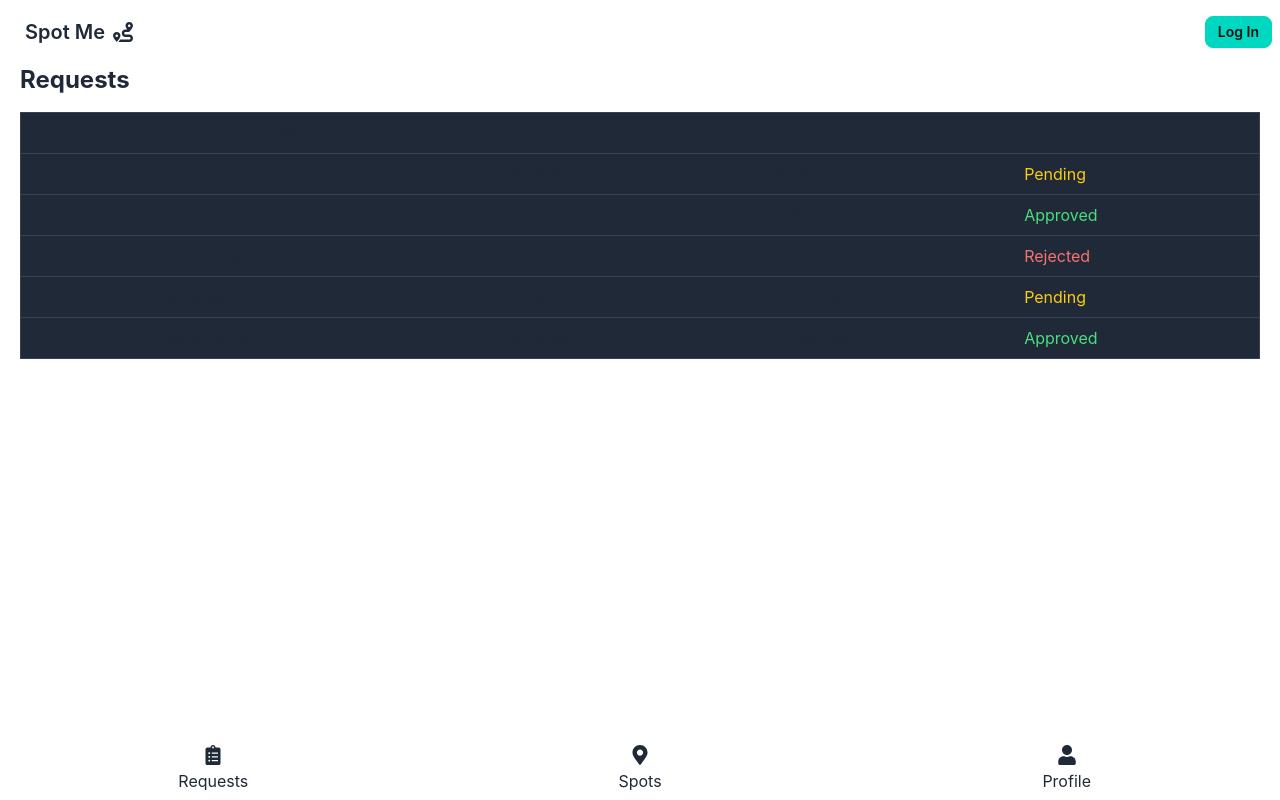
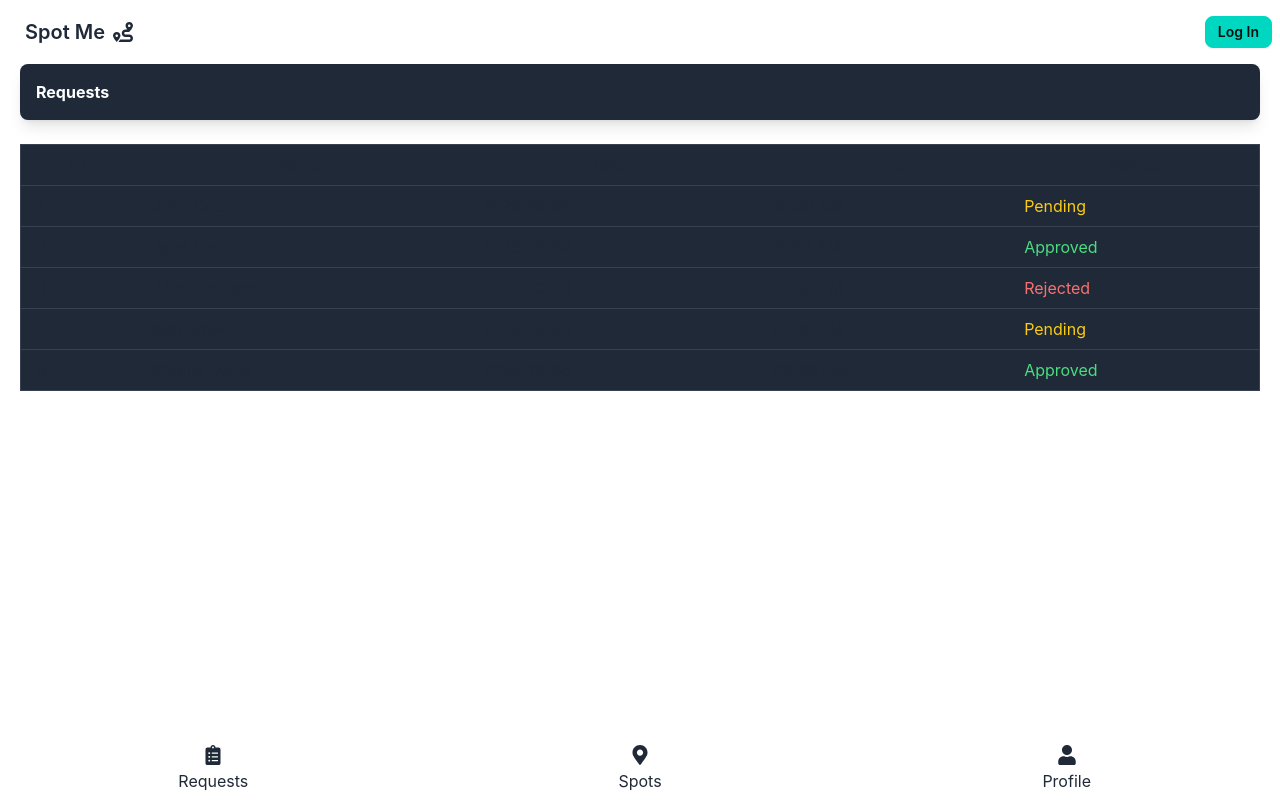
Before and after one commit to Civic-Rangers/app, a React (Vite) app: page /profile in a window 1280 px wide. Both pictures are taken after a click on the button "Requests". Built offline with nearby package versions, Linux system fonts and the light colour scheme.

Commit message:
style header

```diff
--- a/src/pages/Profile.tsx
+++ b/src/pages/Profile.tsx
@@ -3,6 +3,10 @@ import React from 'react'
 const Profile: React.FC = () => {
   return (
     <div className="p-0 pb-20">
+      <header className="mb-6 flex items-center justify-between bg-gray-800 p-4 rounded-lg shadow-lg">
+        <h1 className="text-1xl font-bold text-white">Profile</h1>
+      </header>
+
       <div className="rounded-lg bg-gray-800 p-6 shadow-lg">
         <div className="flex flex-col items-center">
           <img className="h-24 w-24 rounded-full shadow-lg" src="https://via.placeholder.com/150" alt="Profile" />
--- a/src/pages/donor/Requests.tsx
+++ b/src/pages/donor/Requests.tsx
@@ -11,7 +11,10 @@ const mockRequests = [
 const Requests: React.FC = () => {
   return (
     <>
-      <h1 className="mb-4 text-2xl font-bold">Requests</h1>
+      <header className="mb-6 flex items-center justify-between rounded-lg bg-gray-800 p-4 shadow-lg">
+        <h1 className="text-1xl font-bold text-white">Requests</h1>
+      </header>
+
       <div className="overflow-x-auto">
         <table className="min-w-full border border-gray-700 bg-gray-800">
           <thead>
```
